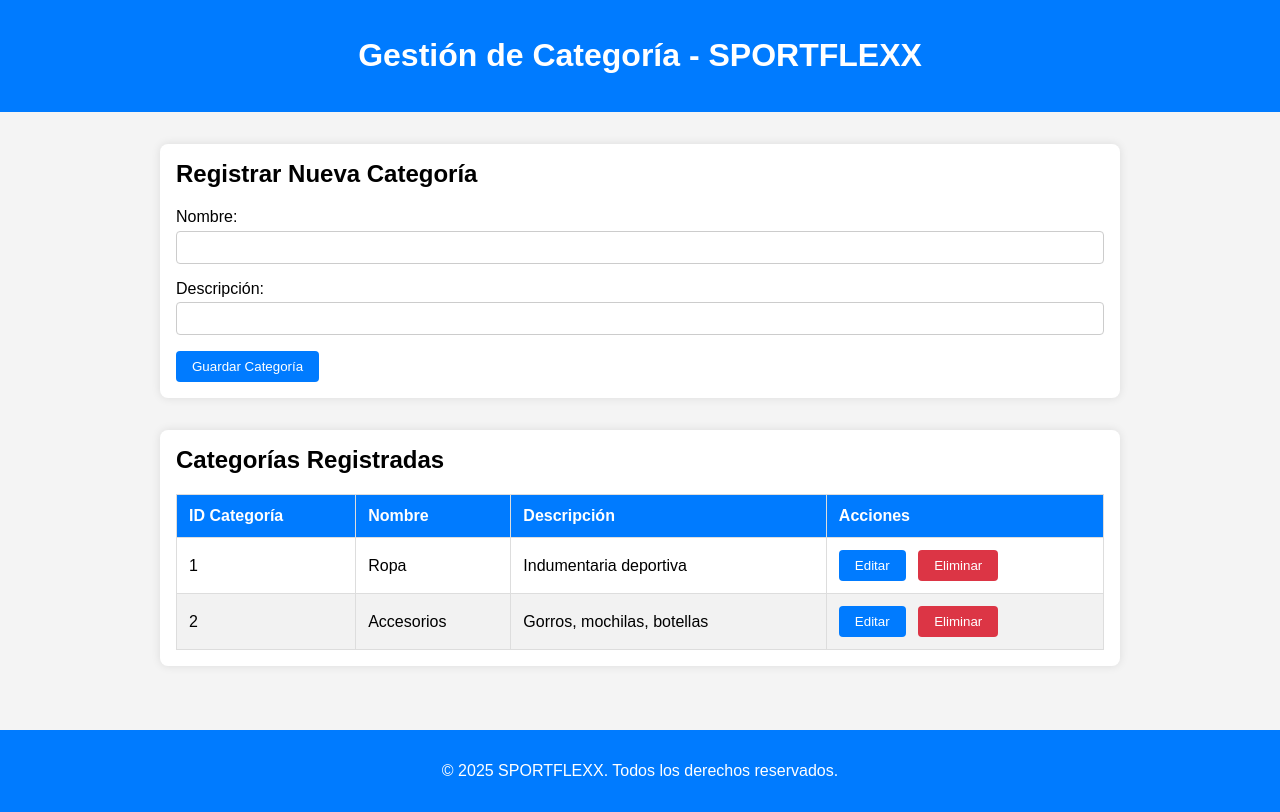
After one commit to skulltom666/sport-flexx-repository, a PHP site: page /html/categoria.html in a window 1280 px wide. The commit adds this page. Run offline with PHP 8.4, Linux system fonts and the light colour scheme.

Commit message:
crud categoria ui estatico version1

```diff
--- a/css/estilos.css
+++ b/css/estilos.css
@@ -52,3 +52,98 @@ button {
 button:hover {
     background: #cc3700;
 }
+* {
+  box-sizing: border-box;
+  font-family: Arial, sans-serif;
+}
+
+body {
+  margin: 0;
+  padding: 0;
+  background-color: #f4f4f4;
+}
+
+header {
+  background-color: #007bff;
+  color: white;
+  padding: 1rem;
+  text-align: center;
+}
+
+main {
+  padding: 2rem;
+}
+
+h2 {
+  margin-top: 0;
+}
+
+.formulario, .tabla {
+  background-color: white;
+  padding: 1rem;
+  margin-bottom: 2rem;
+  border-radius: 8px;
+  box-shadow: 0 0 10px rgba(0, 0, 0, 0.1);
+}
+
+.campo {
+  margin-bottom: 1rem;
+}
+
+label {
+  display: block;
+  margin-bottom: 0.3rem;
+}
+
+input[type="text"] {
+  width: 100%;
+  padding: 0.5rem;
+  border: 1px solid #ccc;
+  border-radius: 4px;
+}
+
+button {
+  padding: 0.5rem 1rem;
+  border: none;
+  background-color: #007bff;
+  color: white;
+  border-radius: 4px;
+  cursor: pointer;
+}
+
+button.eliminar {
+  background-color: #dc3545;
+  margin-left: 0.5rem;
+}
+
+button:hover {
+  opacity: 0.9;
+}
+
+table {
+  width: 100%;
+  border-collapse: collapse;
+  margin-top: 1rem;
+}
+
+th, td {
+  border: 1px solid #ddd;
+  padding: 0.75rem;
+  text-align: left;
+}
+
+th {
+  background-color: #007bff;
+  color: white;
+}
+
+tr:nth-child(even) {
+  background-color: #f2f2f2;
+}
+
+footer {
+  text-align: center;
+  padding: 1rem;
+  background-color: #007bff;
+  color: white;
+}
--- /dev/null
+++ b/html/categoria.html
@@ -0,0 +1,72 @@
+<!DOCTYPE html>
+<html lang="es">
+<head>
+  <meta charset="UTF-8" />
+  <meta name="viewport" content="width=device-width, initial-scale=1.0"/>
+  <title>Gestión de Categoría - SPORTFLEXX</title>
+  <link rel="stylesheet" href="../css/estilos.css">
+</head>
+<body>
+
+  <header>
+    <h1>Gestión de Categoría - SPORTFLEXX</h1>
+  </header>
+
+  <main>
+    <section class="formulario">
+      <h2>Registrar Nueva Categoría</h2>
+      <form>
+        <input type="hidden" name="IdCategoria" value="0">
+        <div class="campo">
+          <label for="nombre">Nombre:</label>
+          <input type="text" id="nombre" name="Nombre" required pattern="[A-Za-z\s]+">
+        </div>
+        <div class="campo">
+          <label for="descripcion">Descripción:</label>
+          <input type="text" id="descripcion" name="Descripcion" required>
+        </div>
+        <button type="submit">Guardar Categoría</button>
+      </form>
+    </section>
+
+    <section class="tabla">
+      <h2>Categorías Registradas</h2>
+      <table>
+        <thead>
+          <tr>
+            <th>ID Categoría</th>
+            <th>Nombre</th>
+            <th>Descripción</th>
+            <th>Acciones</th>
+          </tr>
+        </thead>
+        <tbody>
+          <tr>
+            <td>1</td>
+            <td>Ropa</td>
+            <td>Indumentaria deportiva</td>
+            <td>
+              <button class="editar">Editar</button>
+              <button class="eliminar">Eliminar</button>
+            </td>
+          </tr>
+          <tr>
+            <td>2</td>
+            <td>Accesorios</td>
+            <td>Gorros, mochilas, botellas</td>
+            <td>
+              <button class="editar">Editar</button>
+              <button class="eliminar">Eliminar</button>
+            </td>
+          </tr>
+        </tbody>
+      </table>
+    </section>
+  </main>
+
+  <footer>
+    <p>&copy; 2025 SPORTFLEXX. Todos los derechos reservados.</p>
+  </footer>
+
+</body>
+</html>
```
